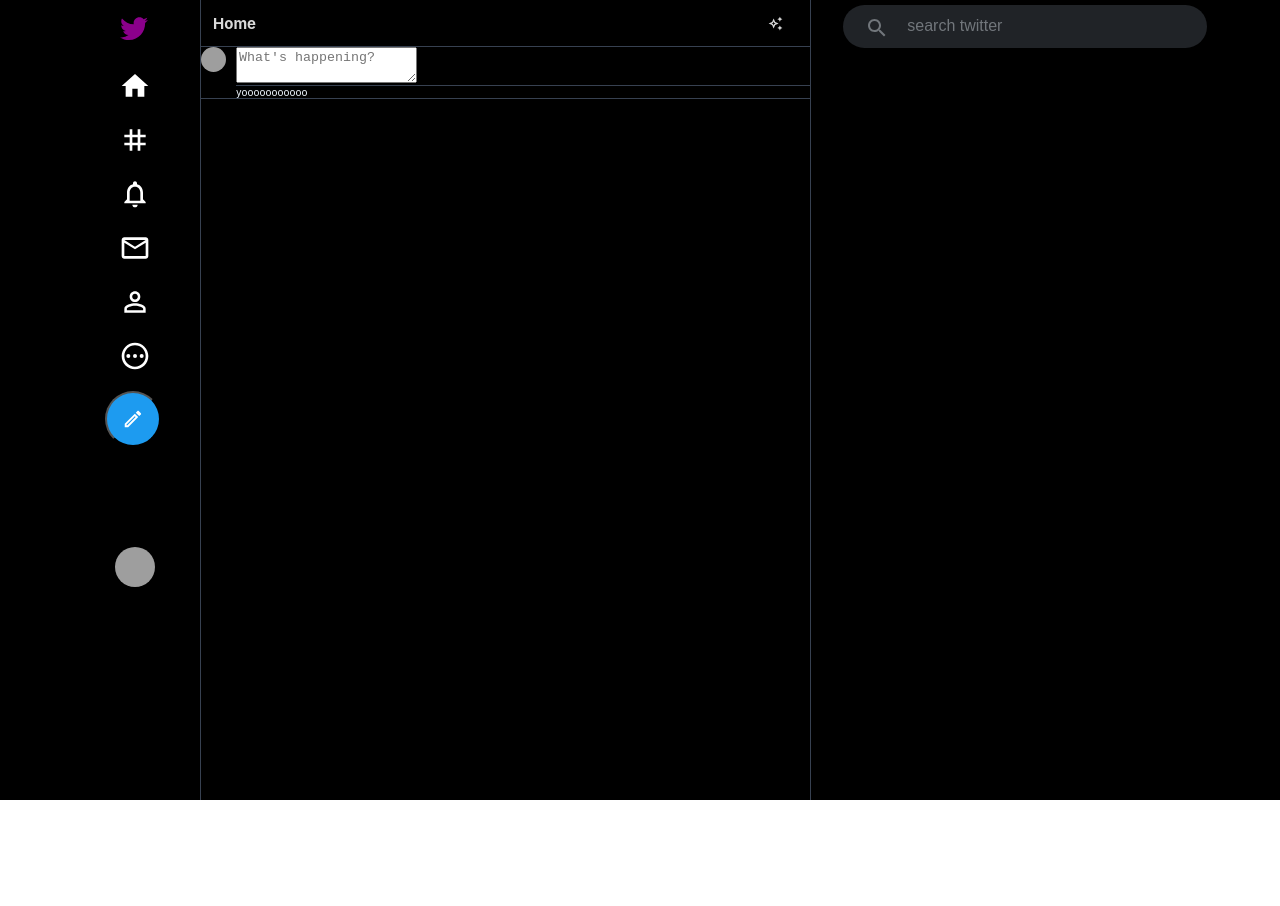
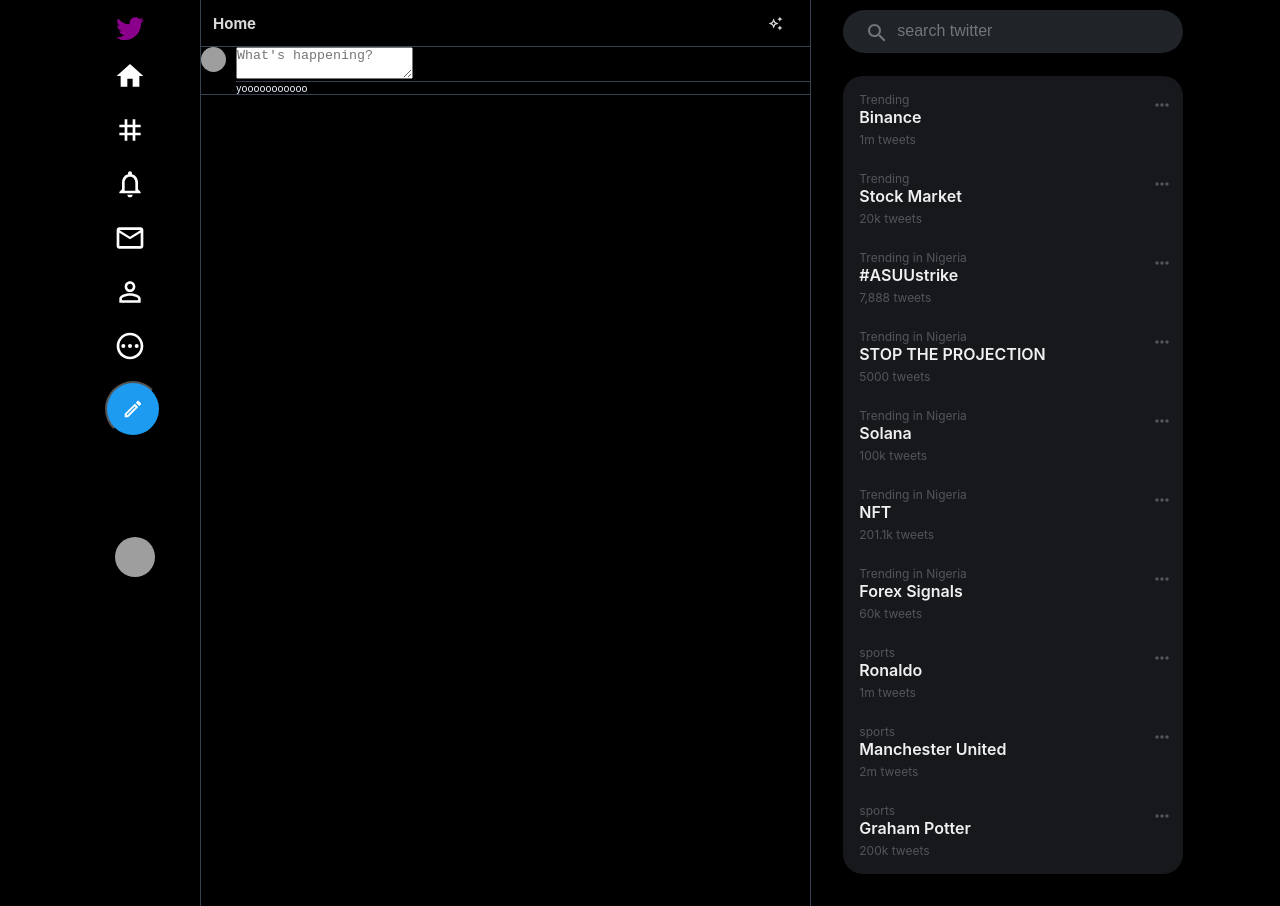
Before and after one commit to OrenisileDemilade/collab-twitter-clone, a React (Create React App) app: page / in a window 1280 px wide. Before the commit the page ends 800 px from the top, so only its background shows below. Built offline with nearby package versions, Linux system fonts and the light colour scheme; grey boxes are pictures that could not be loaded.

Commit message:
some changes

```diff
--- a/src/components/Aside.js
+++ b/src/components/Aside.js
@@ -1,11 +1,15 @@
 import React from 'react'
 import classes from './Aside.module.css'
 import Header from './layout/Header'
+import Trend from './layout/Trend'
 
 function Aside(){
   return (
     <div className={classes.aside}>
       <Header />
+      <div className={classes.trend_container}>
+        <Trend />
+      </div>
     </div>
   )
 }
--- a/src/components/Aside.module.css
+++ b/src/components/Aside.module.css
@@ -1,3 +1,14 @@
 .aside {
     flex: 1;
+    display: flex;
+    flex-direction: column;
+    height: 100%;
 }
+
+.trend_container {
+    padding: 3.2rem;
+    /* flex: 1; */
+    margin-top: 4.4rem;
+    /* height: 45rem; */
+    /* overflow: scroll; */
+}
--- a/src/components/SideBar.css
+++ b/src/components/SideBar.css
@@ -18,7 +18,7 @@
     justify-content: center;
     width: 56px;
     height: 56px;
-    margin-left: 3.6rem;
+    margin-left: 3.2rem;
 }
 .twitter-icon:hover{
     border-radius: 50%;
@@ -34,7 +34,7 @@
     display: flex;
     flex-direction: column;
     gap: 1.4rem;
-    margin-left: 5px;
+    margin-left: 4rem;
     margin-bottom: 1.5rem;
     color: #fff;
 }
--- a/src/components/SidebarLink.js
+++ b/src/components/SidebarLink.js
@@ -4,7 +4,7 @@
 
 function SidebarLink({Icon,text}) {
   return (
-    <Tooltip title={text} enterDelay={300} >
+    <Tooltip title={text} enterDelay={300} style={{fontSize:'3rem'}}>
         <div className='sidebar-links'>
           <Icon className='sidebar-icon'/>
         </div>
--- a/src/components/layout/Header.module.css
+++ b/src/components/layout/Header.module.css
@@ -1,14 +1,15 @@
 .header{
-    height: 4.4rem;
-    padding: 0.5rem 3.2rem;
-    position: relative;
+    height: 5.9rem;
+    padding: 1rem 3.2rem;
+    position: fixed;
+    background-color: black;
 }
 
 .header input {
     padding: 1.4rem 0;
-    padding-left: 6.4rem;
+    padding-left: 5.4rem;
     background-color: #202327;
-    width: 30rem;
+    width: 34rem;
     /* border: 1px solid #ccc; */
     border: none;
     border-radius: 100px;
@@ -16,7 +17,7 @@
 
 .search {
     position: absolute;
-    top: 54%;
+    top: 58%;
     left: 5.4rem;
     transform: translateY(-50%);
 }
--- /dev/null
+++ b/src/components/layout/Trend.js
@@ -0,0 +1,88 @@
+import { MoreHoriz } from "@mui/icons-material";
+import React from "react";
+import classes from "./Trend.module.css";
+
+export default function Trend() {
+  const dummyData = [
+    {
+      id: 1,
+      heading: "Trending",
+      title: "Binance",
+      tweets: "1m",
+    },
+    {
+      id: 2,
+      heading: "Trending",
+      title: "Stock Market",
+      tweets: "20k",
+    },
+    {
+      id: 3,
+      heading: "Trending in Nigeria",
+      title: "#ASUUstrike",
+      tweets: "7,888",
+    },
+
+    {
+      id: 4,
+      heading: "Trending in Nigeria",
+      title: "STOP THE PROJECTION",
+      tweets: "5000",
+    },
+    {
+      id: 5,
+      heading: "Trending in Nigeria",
+      title: "Solana",
+      tweets: "100k",
+    },
+    {
+      id: 6,
+      heading: "Trending in Nigeria",
+      title: "NFT",
+      tweets: "201.1k",
+    },
+    {
+      id: 7,
+      heading: "Trending in Nigeria",
+      title: "Forex Signals",
+      tweets: "60k",
+    },
+    {
+      id: 8,
+      heading: "sports",
+      title: "Ronaldo",
+      tweets: "1m",
+    },
+    { id: 9, heading: "sports", title: "Manchester United", tweets: "2m" },
+    {
+      id: 10,
+      heading: "sports",
+      title: "Graham Potter",
+      tweets: "200k",
+    },
+  ];
+  const trends = Object.keys(dummyData[0]);
+  console.log(trends);
+  return (
+      <ul className={classes.trends}>
+          {dummyData.map(trend => {
+              console.log(trend)
+              return <li>
+                  <div className={classes.content}>
+                      <div className={classes.heading_container}>
+                          <p className={classes.heading}>{trend.heading}</p>
+                          <button>
+                              <MoreHoriz className={classes.icon} />
+                          </button>
+                      </div>
+                      <p className={classes.title}>{trend.title}</p>
+                      <p className={classes.tweets}>{trend.tweets} tweets</p>
+                  </div>
+              </li>
+          })}
+    </ul>
+  );
+}
+{
+  /* <p className={classes.title}>hiii</p> */
+}
--- /dev/null
+++ b/src/components/layout/Trend.module.css
@@ -0,0 +1,52 @@
+.trends {
+    list-style: none;
+    padding: 1.6rem;
+    background-color: #16181c;
+    max-width: 34rem;
+    width: 90%;
+    border-radius: 20px;
+    display: flex;
+    flex-direction: column;
+    gap: 2.4rem;
+    /* height: 100%;
+    overflow: scroll; */
+}
+
+.heading_container {
+    display: flex;
+    justify-content: space-between;
+    align-items: center;
+}
+
+.content {
+    display: flex;
+    flex-direction: column;
+}
+
+.heading_container button {
+    background: transparent;
+    border: none;
+    width: 1rem;
+    height: 1rem;
+    margin-right: 0.5rem;
+}
+
+.heading_container .icon {
+    color: #52565b;
+    font-size: 2rem;
+}
+
+.heading, .tweets {
+    color: #52565b;
+    font-size: 1.2rem;
+}
+
+.title {
+    margin-bottom: 0.5rem;
+}
+
+.title {
+    color: rgb(240, 240, 240);
+    font-size: 1.6rem;
+    font-weight: 600;
+}
--- a/src/index.css
+++ b/src/index.css
@@ -1,3 +1,8 @@
+* {
+  padding: 0;
+  margin: 0;
+  box-sizing: border-box;
+}
 body {
   box-sizing: border-box;
   padding: 0;
```
Also changed, not shown: src/components/SidebarLink.css (line endings or trailing spaces).
